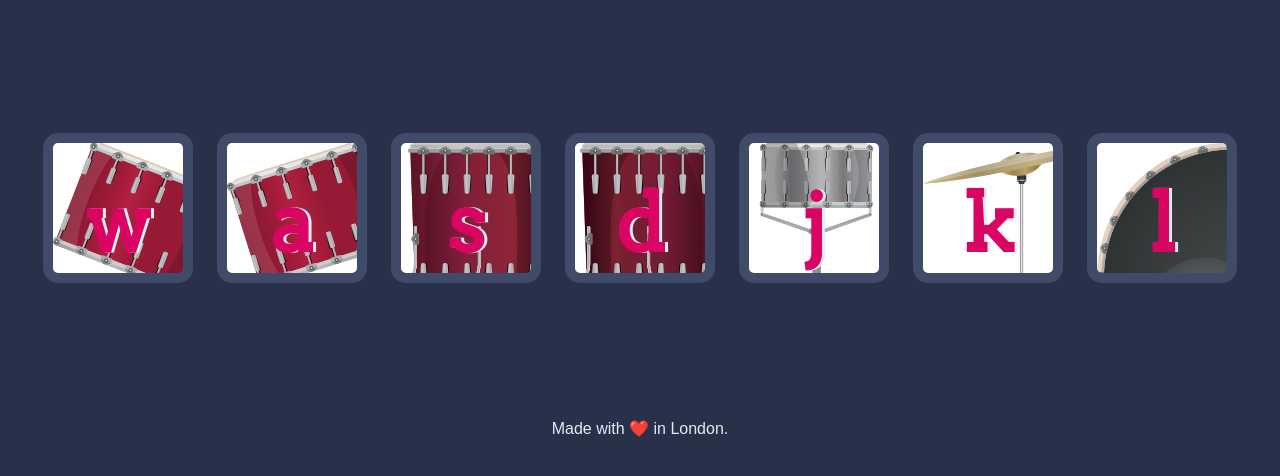
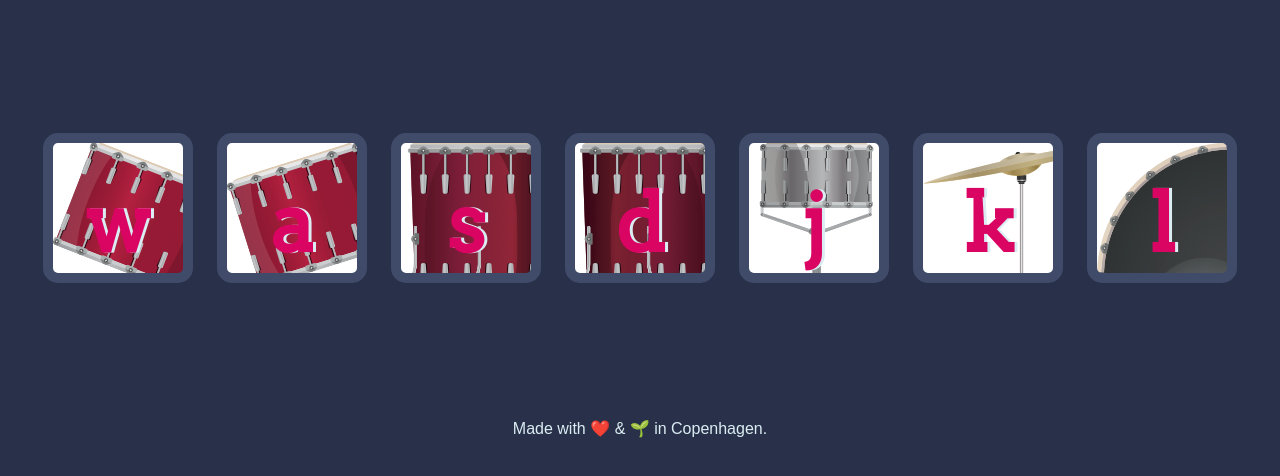
Before and after one commit to brew-guy/drumkit, a plain HTML site: page index.html in a window 1280 px wide. Shown: the part 156-632 px from the top of the page. Drawn offline with Linux system fonts and the light colour scheme.

Commit message:
Updates footer

```diff
--- a/index.html
+++ b/index.html
@@ -23,7 +23,7 @@
 
 
   <footer>
-    Made with ❤️ in London.
+    Made with ❤️ & 🌱 in Copenhagen.
   </footer>
   <script src="./index.js"></script>
 </body>
```
